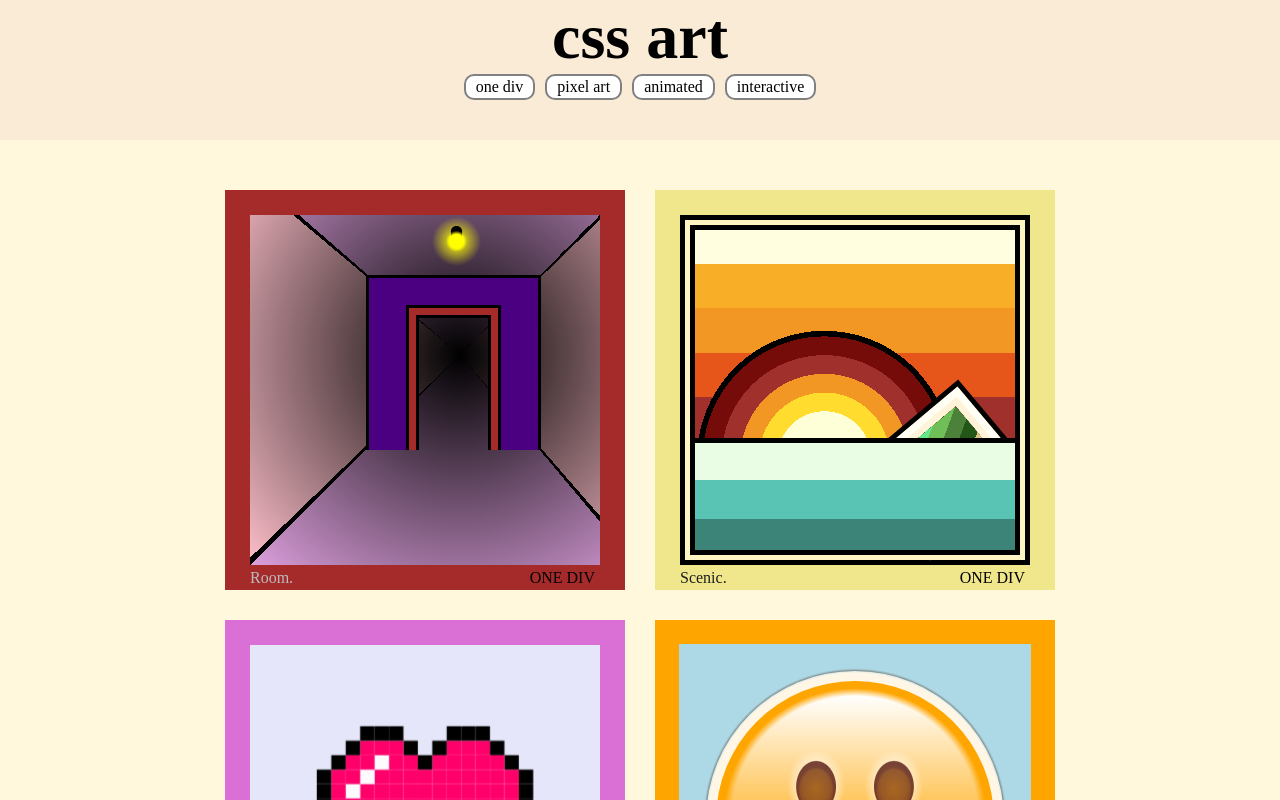
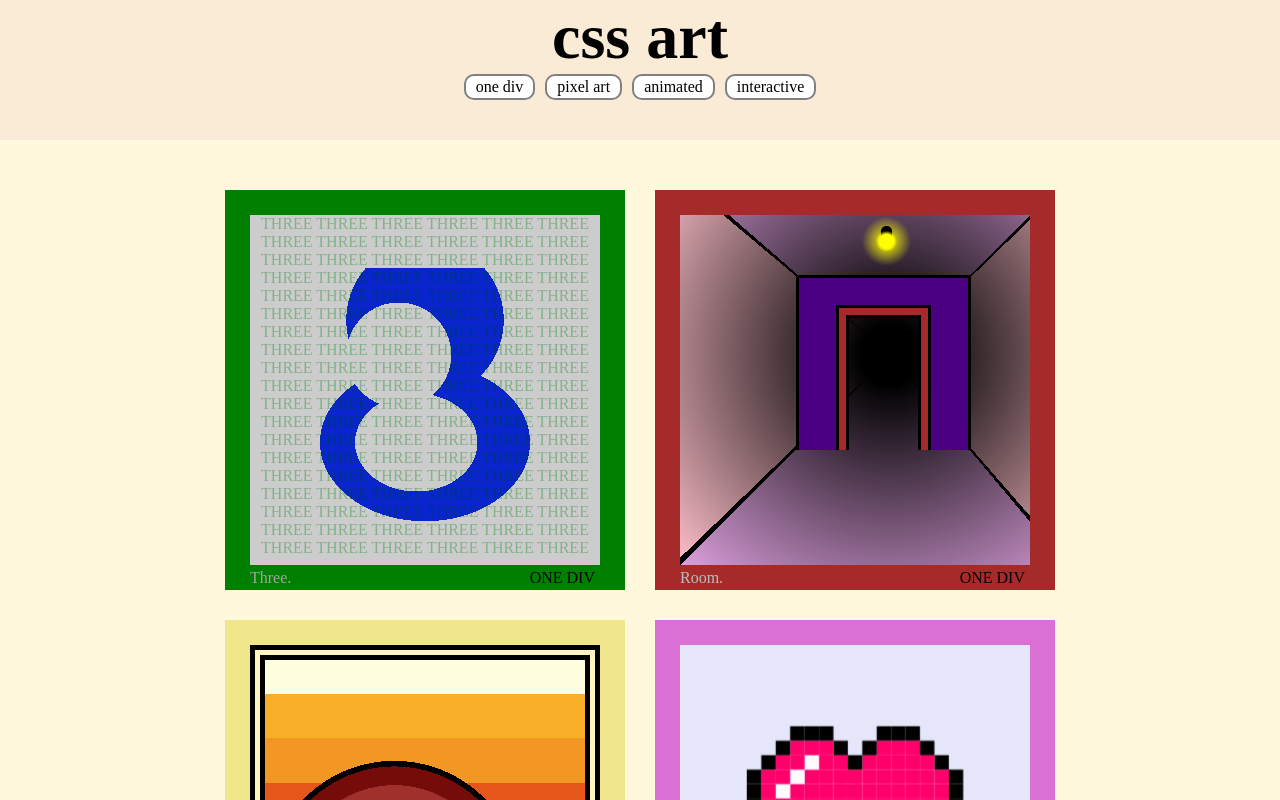
Before and after one commit to marcobuontempo/css-art, a React app: page / in a window 1280 px wide. Shown: the top 800 px of the page. Built offline with nearby package versions, Linux system fonts and the light colour scheme; the HTML template or start-up script is replaced by a standard one.

Commit message:
Add 'Three' artwork

```diff
--- a/src/artworks/Artwork.jsx
+++ b/src/artworks/Artwork.jsx
@@ -10,9 +10,12 @@ import Rook from "./Rook/Rook";
 import Heart from "./Heart/Heart";
 import Scenic from "./Scenic/Scenic";
 import Room from "./Room/Room";
+import Three from "./Three/Three";
 
 
 /* 2. Add Artwork as property */
+Artwork.Three = Three;
+Artwork.Room = Room;
 Artwork.Room = Room;
 Artwork.Scenic = Scenic;
 Artwork.Heart = Heart;
--- a/src/artworks/Heart/Heart.css
+++ b/src/artworks/Heart/Heart.css
@@ -183,8 +183,9 @@
     calc(1 * var(--pixel-size)) calc(6 * var(--pixel-size)) black,
     /* ROW 14 */
     calc(0 * var(--pixel-size)) calc(7 * var(--pixel-size)) black;
-    animation: heart-effect 2.5s ease-out infinite alternate;
-  }
+
+  animation: heart-effect 2.5s ease-out infinite alternate;
+}
 
 @keyframes heart-effect {
   from {
--- a/src/artworks/Room/Room.css
+++ b/src/artworks/Room/Room.css
@@ -5,14 +5,12 @@
   height: 100%;
   position: absolute;
   margin: auto;
-  outline: none;
-  appearance: none;
 }
 
 /* WALLS */
 .room {
   background:
-    radial-gradient(at 60% 40%, black 0%, transparent),
+    radial-gradient(at 60% 40%, black 0% 10%, transparent),
     conic-gradient(from -45deg at 60% 40%,
       plum 0deg 90deg,
       black 90deg 91deg,
@@ -75,11 +73,11 @@
   }
 
   40% {
-    filter: brightness(0.2);
+    filter: brightness(0.1);
   }
 
   75% {
-    filter: brightness(0.5);
+    filter: brightness(0.3);
   }
 
   100% {
@@ -139,7 +137,8 @@
   }
 
   51% {
-    left: 25%;
+    top: 11%;
+    left: 33%;
     filter: opacity(0);
     transform: scale(0);
   }
--- /dev/null
+++ b/src/artworks/Three/Three.css
@@ -0,0 +1,54 @@
+.three,
+.three::before,
+.three::after {
+  width: 100%;
+  height: 100%;
+  position: absolute;
+  margin: auto;
+  --c: red;
+}
+
+.three {
+  background:
+  linear-gradient(to bottom, white 15%, transparent 15% 100%),
+  radial-gradient(ellipse 30% 30% at 42.5% 40%, white 0% 50%, transparent 50% 100%),
+  radial-gradient(ellipse 35% 28% at 47.5% 65%, white 0% 50%, transparent 50% 100%),
+  radial-gradient(ellipse 45% 45% at 50% 30%, var(--c) 0% 50%, transparent 50% 100%),
+  radial-gradient(ellipse 60% 45% at 50% 65%, var(--c) 0% 50%, transparent 50% 100%),
+  white;
+  animation: colour-shift 5s ease-in-out infinite alternate;
+}
+
+.three::before {
+  content: "THREE THREE THREE THREE THREE THREE THREE THREE THREE THREE THREE THREE THREE THREE THREE THREE THREE THREE THREE THREE THREE THREE THREE THREE THREE THREE THREE THREE THREE THREE THREE THREE THREE THREE THREE THREE THREE THREE THREE THREE THREE THREE THREE THREE THREE THREE THREE THREE THREE THREE THREE THREE THREE THREE THREE THREE THREE THREE THREE THREE THREE THREE THREE THREE THREE THREE THREE THREE THREE THREE THREE THREE THREE THREE THREE THREE THREE THREE THREE THREE THREE THREE THREE THREE THREE THREE THREE THREE THREE THREE THREE THREE THREE THREE THREE THREE THREE THREE THREE THREE THREE THREE THREE THREE THREE THREE THREE THREE THREE THREE THREE THREE THREE THREE";
+  text-align: center;
+  color: red;
+  opacity: 0.25;
+  animation: colour-shift 5s ease-in-out infinite alternate;
+}
+
+.three::after {
+  content: "";
+  background: rgba(0,0,0,0.2);
+}
+
+@keyframes colour-shift {
+  0% {
+    filter: hue-rotate(0deg);
+  }
+  20% {
+    filter: hue-rotate(60deg);
+  }
+  40% {
+    filter: hue-rotate(120deg);
+  }
+  60% {
+    filter: hue-rotate(180deg);
+  }
+  80% {
+    filter: hue-rotate(240deg);
+  }
+  100% {
+    filter: hue-rotate(300deg);
+  }
+}
--- /dev/null
+++ b/src/artworks/Three/Three.jsx
@@ -0,0 +1,10 @@
+import TRAITS from '../TRAITS'
+import './Three.css'
+
+export default function Three() {
+  return <div className='three'></div>
+}
+
+Three.artname = "Three.";
+Three.frameColour = "green";
+Three.traits = [TRAITS.ONEDIV];
```
